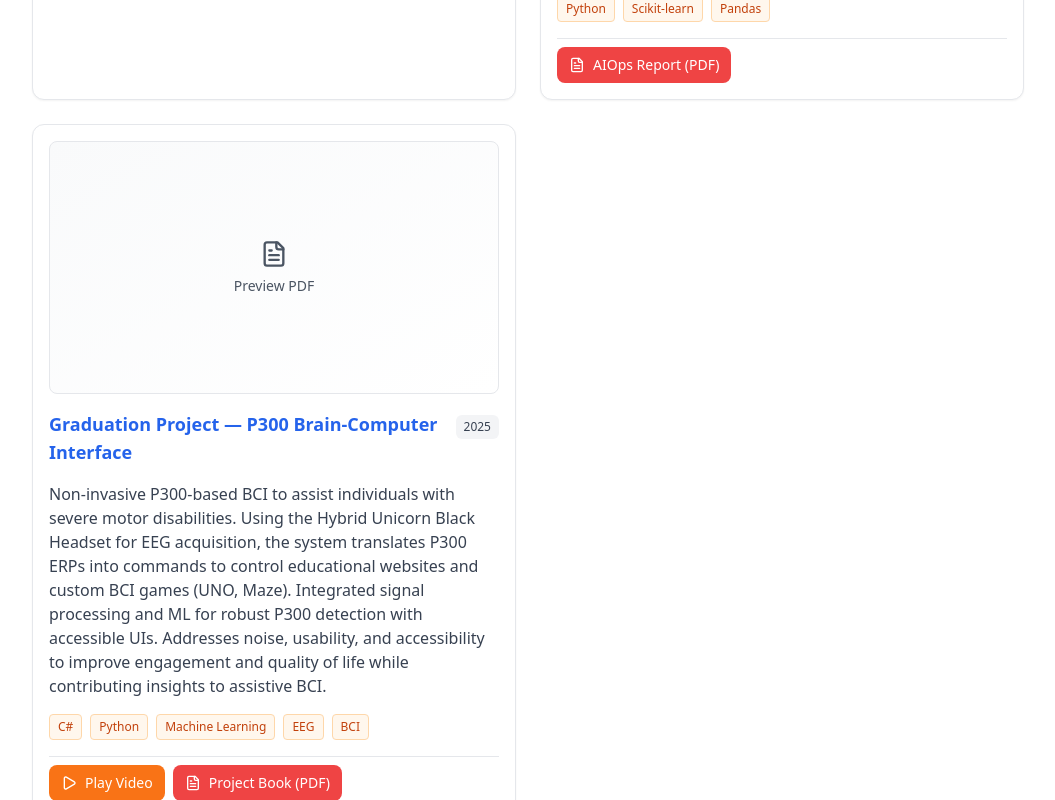
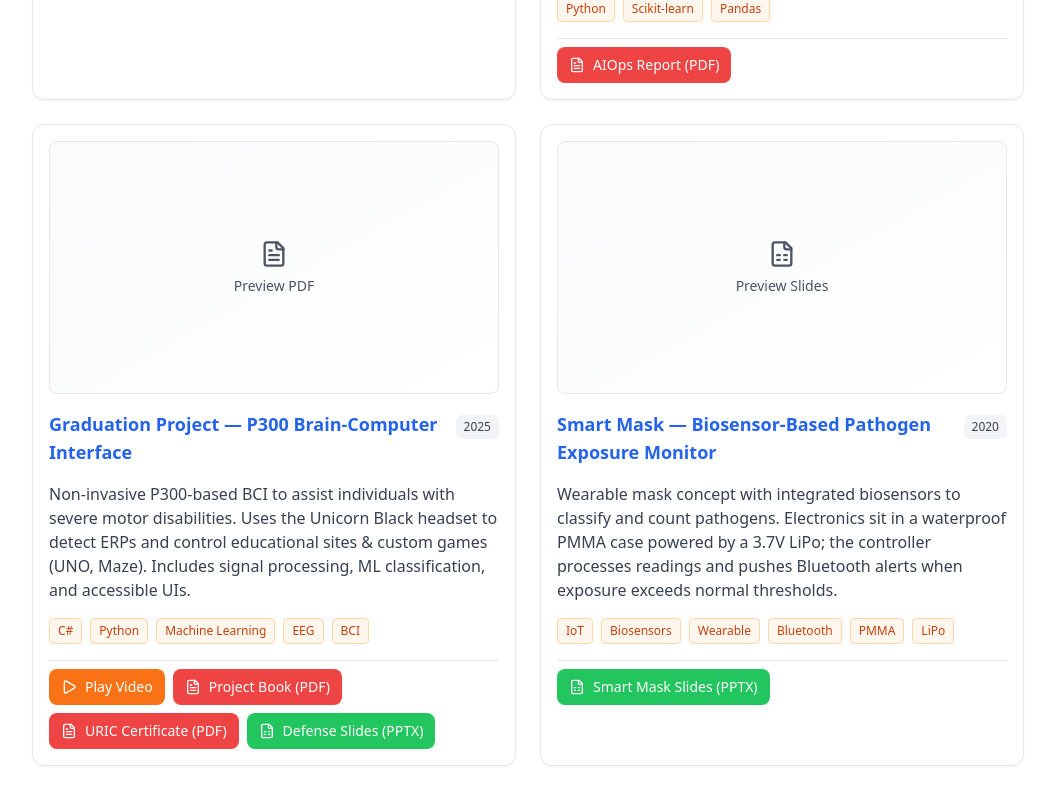
Before and after one commit to MazenELSEDFY/mazen-portfolio, a React (Vite) app: page /projects in a window 1280 px wide. Shown: the part 620-1420 px from the top of the page, without its empty margins (112-1167 px from the left). Built offline with nearby package versions, Linux system fonts and the light colour scheme.

Commit message:
Update portfolio

```diff
--- a/src/data/projects.js
+++ b/src/data/projects.js
@@ -1,24 +1,34 @@
 // src/data/projects.js
+// Notes:
+// - Put files under /public so they’re served at the same path (e.g. /docs/…, /slides/…, /videos/…).
+// - Use safe filenames (no spaces or &). Example renames used below:
+//   /docs/URIC_Certificate_Mazen_El_Sedfy.pdf
+// - MP4s should be H.264 + yuv420p. Your BCI demo is already silent H.264.
+
+/* Project catalog */
 export const projects = [
+  /* ---------- 1) LLM + SQL Semantic Rewriter ---------- */
   {
     title: "LLM + SQL Semantic Rewriter",
     timeframe: "2025",
     tags: ["Python", "FastAPI", "Hugging Face", "vLLM", "PostgreSQL"],
     blurb:
       "API that rewrites natural-language queries into optimized SQL using LLMs. Includes query analysis, rewrite heuristics, and latency/cost tracing.",
-    repo: "",
-    demo: "",
+    repo: "",                  // e.g. "https://github.com/MazenELSEDFY/llm-sql"
+    demo: "",                  // e.g. "https://llm-sql-demo.vercel.app"
     image: "/images/projects/llm-sql.jpg",
-    video: "",
+    video: "",                 // e.g. "/videos/llm-sql-demo.mp4"
     resources: {
       pdfs: [
-        // { title: "Design Doc", href: "/docs/llm-sql-design.pdf" },
+        // { title: "Design Doc (PDF)", href: "/docs/llm-sql-design.pdf" },
       ],
       slides: [
         // { title: "Tech Talk (PPTX)", href: "/slides/llm-sql-talk.pptx" },
       ],
     },
   },
+
+  /* ---------- 2) Anomaly Detection for Server Health ---------- */
   {
     title: "Anomaly Detection for Server Health",
     timeframe: "2024",
@@ -34,27 +44,52 @@ export const projects = [
         { title: "AIOps Report (PDF)", href: "/docs/NBE_AIOps_Report_and_Presentation.pdf" },
       ],
       slides: [
-        // keep empty unless you actually have a .pptx for this project
+        // Add a real .pptx here if available later
+        // { title: "AIOps Slides (PPTX)", href: "/slides/aiops-slides.pptx" },
       ],
     },
   },
+
+  /* ---------- 3) Graduation Project — P300 Brain-Computer Interface ---------- */
   {
     title: "Graduation Project — P300 Brain-Computer Interface",
     timeframe: "2025",
     tags: ["C#", "Python", "Machine Learning", "EEG", "BCI"],
     blurb:
-      "Non-invasive P300-based BCI to assist individuals with severe motor disabilities. Using the Hybrid Unicorn Black Headset for EEG acquisition, the system translates P300 ERPs into commands to control educational websites and custom BCI games (UNO, Maze). Integrated signal processing and ML for robust P300 detection with accessible UIs. Addresses noise, usability, and accessibility to improve engagement and quality of life while contributing insights to assistive BCI.",
+      "Non-invasive P300-based BCI to assist individuals with severe motor disabilities. Uses the Unicorn Black headset to detect ERPs and control educational sites & custom games (UNO, Maze). Includes signal processing, ML classification, and accessible UIs.",
     repo: "",
     demo: "",
     image: "/images/projects/bci-cover.jpg",
-    video: "/videos/bci-demo-silent.mp4",
+    video: "/videos/bci-demo-silent.mp4", // place at /public/videos/bci-demo-silent.mp4
     resources: {
       pdfs: [
         { title: "Project Book (PDF)", href: "/docs/graduation_project_book.pdf" },
+        { title: "URIC Certificate (PDF)", href: "/docs/URIC_Certificate_Mazen_El_Sedfy.pdf" },
       ],
       slides: [
         { title: "Defense Slides (PPTX)", href: "/slides/Final_presentation.pptx" },
       ],
     },
   },
+
+  /* ---------- 4) Smart Mask — Biosensor-Based Pathogen Exposure Monitor ---------- */
+  {
+    title: "Smart Mask — Biosensor-Based Pathogen Exposure Monitor",
+    timeframe: "2020",
+    tags: ["IoT", "Biosensors", "Wearable", "Bluetooth", "PMMA", "LiPo"],
+    blurb:
+      "Wearable mask concept with integrated biosensors to classify and count pathogens. Electronics sit in a waterproof PMMA case powered by a 3.7V LiPo; the controller processes readings and pushes Bluetooth alerts when exposure exceeds normal thresholds.",
+    repo: "",
+    demo: "",
+    image: "",                 // e.g. "/images/projects/smart-mask.jpg"
+    video: "",                 // e.g. "/videos/smart-mask-demo.mp4"
+    resources: {
+      pdfs: [
+        // { title: "One-Pager (PDF)", href: "/docs/smart_mask_overview.pdf" },
+      ],
+      slides: [
+        { title: "Smart Mask Slides (PPTX)", href: "/slides/Smart_Mask_Presentation.pptx" }, // put file at /public/slides
+      ],
+    },
+  },
 ];
```
Also changed, not shown: 2 other files (tests, documents, lock files or other folders).
